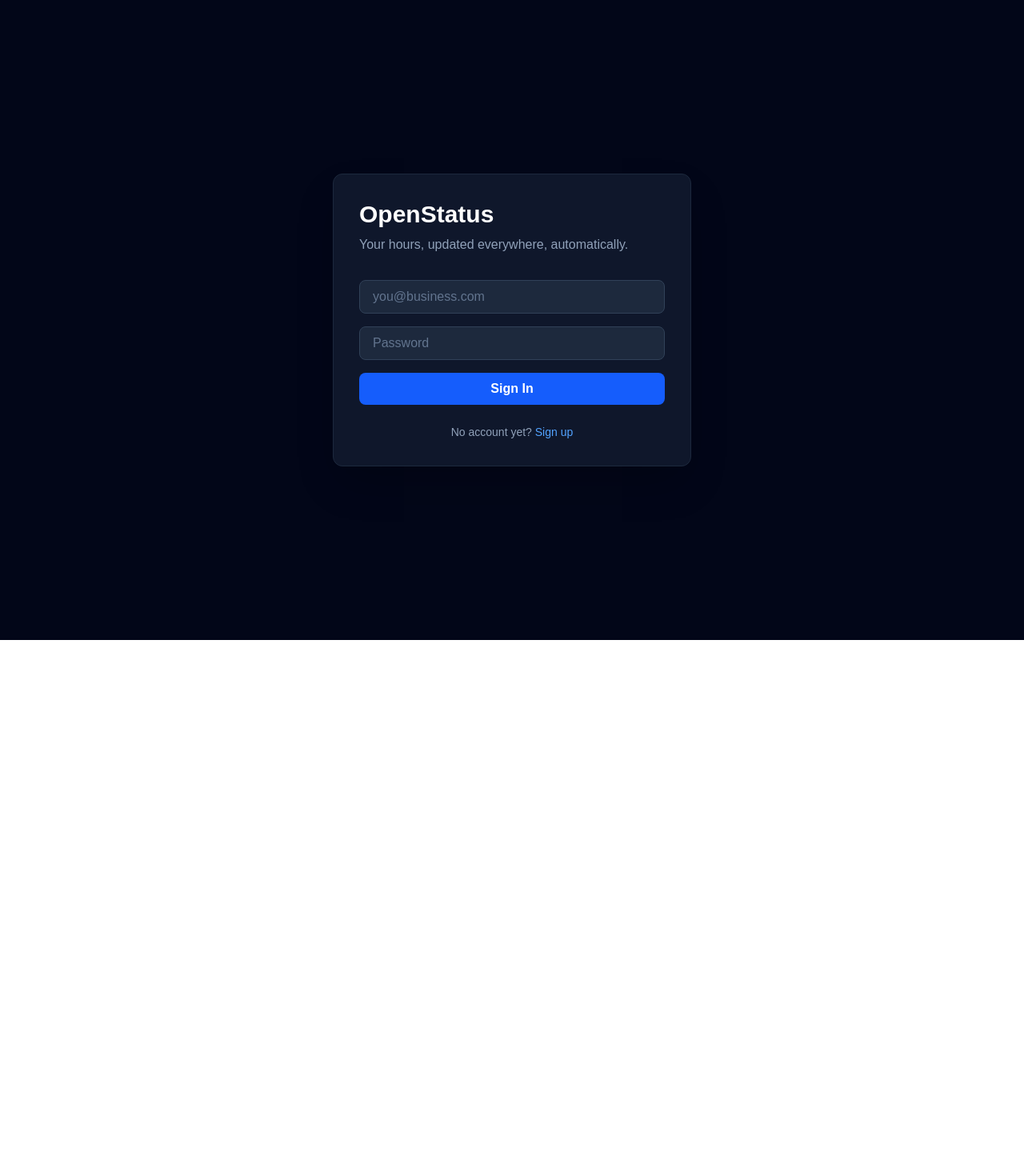
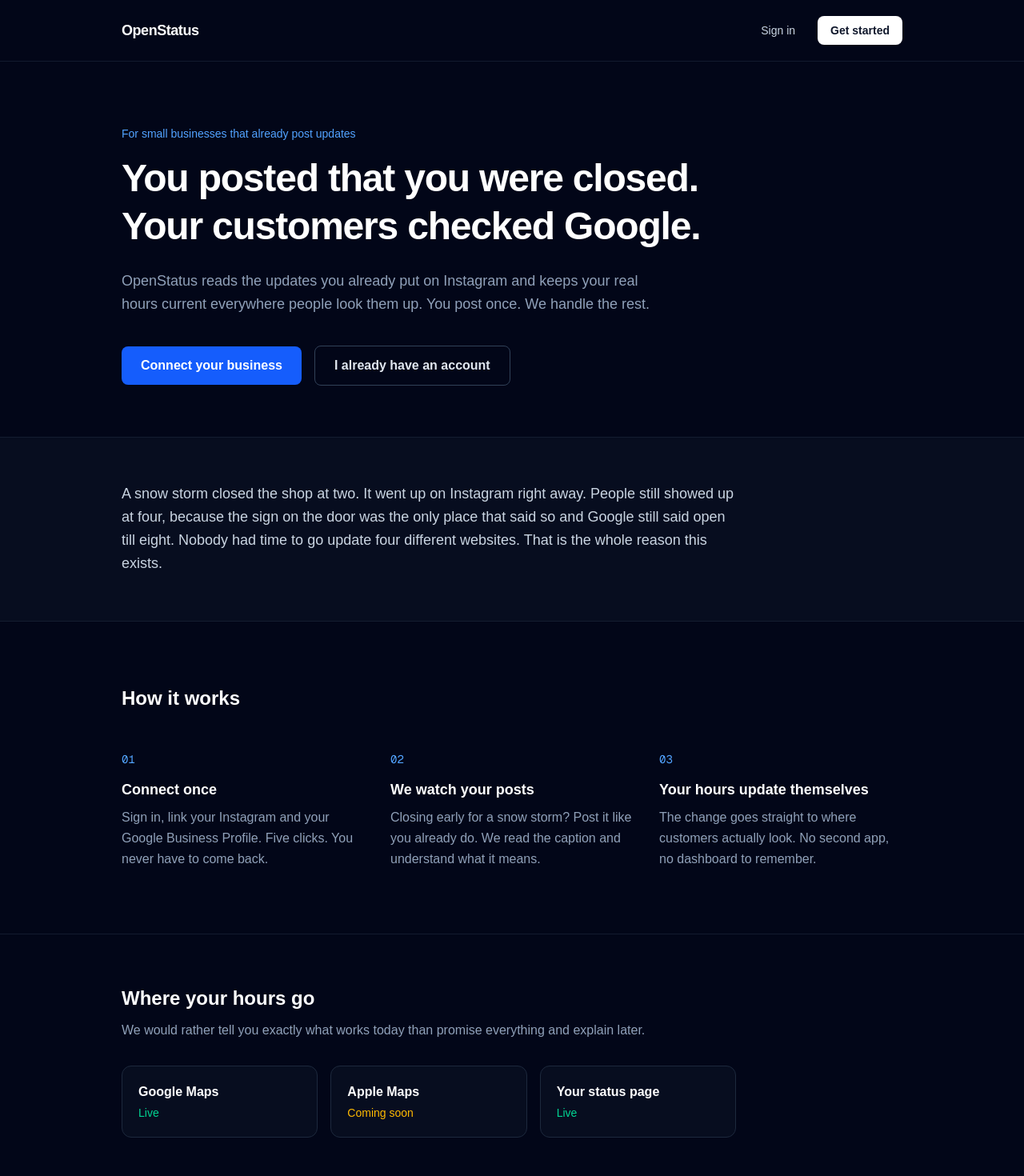
Before and after one commit to emmawest302-sketch/openstatus-web, a Next.js app: page / in a window 1280 px wide. Shown: the top 1470 px of the page at 80% size. Before the commit the page ends 800 px from the top, so only its background shows below. Built offline with nearby package versions, Linux system fonts and the light colour scheme; no server answers.

Commit message:
Add landing page explaining the product

```diff
--- a/src/app/page.tsx
+++ b/src/app/page.tsx
@@ -1,78 +1,152 @@
-'use client';
+const steps = [
+  {
+    n: '01',
+    title: 'Connect once',
+    body: 'Sign in, link your Instagram and your Google Business Profile. Five clicks. You never have to come back.',
+  },
+  {
+    n: '02',
+    title: 'We watch your posts',
+    body: 'Closing early for a snow storm? Post it like you already do. We read the caption and understand what it means.',
+  },
+  {
+    n: '03',
+    title: 'Your hours update themselves',
+    body: 'The change goes straight to where customers actually look. No second app, no dashboard to remember.',
+  },
+];
 
-import { useState } from 'react';
-import { useRouter } from 'next/navigation';
-import { supabase } from '@/lib/supabase';
+export default function HomePage() {
+  return (
+    <div className="min-h-screen bg-slate-950 text-slate-100">
+      <header className="border-b border-slate-800/60">
+        <div className="max-w-5xl mx-auto px-6 py-5 flex items-center justify-between">
+          <span className="text-lg font-bold tracking-tight text-white">
+            OpenStatus
+          </span>
+          <div className="flex items-center gap-3">
+            <a
+              href="/login"
+              className="px-4 py-2 text-sm text-slate-300 hover:text-white transition"
+            >
+              Sign in
+            </a>
+            <a
+              href="/signup"
+              className="px-4 py-2 text-sm bg-white text-slate-900 font-semibold rounded-lg hover:bg-slate-200 transition"
+            >
+              Get started
+            </a>
+          </div>
+        </div>
+      </header>
 
-export default function LoginPage() {
-  const [email, setEmail] = useState('');
-  const [password, setPassword] = useState('');
-  const [loading, setLoading] = useState(false);
-  const [error, setError] = useState('');
-  const router = useRouter();
+      <section className="max-w-5xl mx-auto px-6 pt-20 pb-16">
+        <p className="text-sm font-medium text-blue-400 mb-4">
+          For small businesses that already post updates
+        </p>
+        <h1 className="text-4xl sm:text-5xl font-bold tracking-tight text-white leading-tight max-w-3xl">
+          You posted that you were closed. Your customers checked Google.
+        </h1>
+        <p className="mt-6 text-lg text-slate-400 max-w-2xl leading-relaxed">
+          OpenStatus reads the updates you already put on Instagram and keeps
+          your real hours current everywhere people look them up. You post once.
+          We handle the rest.
+        </p>
+        <div className="mt-9 flex flex-wrap items-center gap-4">
+          <a
+            href="/signup"
+            className="px-6 py-3 bg-blue-600 hover:bg-blue-700 text-white font-semibold rounded-lg transition"
+          >
+            Connect your business
+          </a>
+          <a
+            href="/login"
+            className="px-6 py-3 border border-slate-700 hover:border-slate-500 text-slate-200 font-semibold rounded-lg transition"
+          >
+            I already have an account
+          </a>
+        </div>
+      </section>
 
-  const handleLogin = async (e: React.FormEvent) => {
-    e.preventDefault();
-    setLoading(true);
-    setError('');
-    try {
-      const { data, error } = await supabase.auth.signInWithPassword({
-        email,
-        password,
-      });
-      if (error) throw error;
-      if (data.user) router.push('/dashboard');
-    } catch (err) {
-      setError(err instanceof Error ? err.message : 'Login failed');
-    } finally {
-      setLoading(false);
-    }
-  };
+      <section className="border-y border-slate-800/60 bg-slate-900/40">
+        <div className="max-w-5xl mx-auto px-6 py-14">
+          <p className="text-slate-300 leading-relaxed max-w-3xl text-lg">
+            A snow storm closed the shop at two. It went up on Instagram right
+            away. People still showed up at four, because the sign on the door
+            was the only place that said so and Google still said open till
+            eight. Nobody had time to go update four different websites. That is
+            the whole reason this exists.
+          </p>
+        </div>
+      </section>
 
-  return (
-    <div className="min-h-screen bg-slate-950 flex items-center justify-center p-4">
-      <div className="w-full max-w-md bg-slate-900 border border-slate-800 rounded-xl shadow-2xl p-8">
-        <h1 className="text-3xl font-bold text-white mb-2">OpenStatus</h1>
-        <p className="text-slate-400 mb-8">
-          Your hours, updated everywhere, automatically.
-        </p>
+      <section className="max-w-5xl mx-auto px-6 py-20">
+        <h2 className="text-2xl font-bold text-white mb-12">How it works</h2>
+        <div className="grid gap-8 md:grid-cols-3">
+          {steps.map((s) => (
+            <div key={s.n}>
+              <span className="text-sm font-mono text-blue-400">{s.n}</span>
+              <h3 className="mt-3 text-lg font-semibold text-white">
+                {s.title}
+              </h3>
+              <p className="mt-2 text-slate-400 leading-relaxed">{s.body}</p>
+            </div>
+          ))}
+        </div>
+      </section>
 
-        <form onSubmit={handleLogin} className="space-y-4">
-          <input
-            type="email"
-            value={email}
-            onChange={(e) => setEmail(e.target.value)}
-            placeholder="you@business.com"
-            className="w-full px-4 py-2 bg-slate-800 border border-slate-700 rounded-lg text-white placeholder-slate-500 focus:outline-none focus:border-blue-500"
-            required
-          />
-          <input
-            type="password"
-            value={password}
-            onChange={(e) => setPassword(e.target.value)}
-            placeholder="Password"
-            className="w-full px-4 py-2 bg-slate-800 border border-slate-700 rounded-lg text-white placeholder-slate-500 focus:outline-none focus:border-blue-500"
-            required
-          />
+      <section className="border-t border-slate-800/60">
+        <div className="max-w-5xl mx-auto px-6 py-16">
+          <h2 className="text-2xl font-bold text-white mb-3">
+            Where your hours go
+          </h2>
+          <p className="text-slate-400 mb-8 max-w-2xl">
+            We would rather tell you exactly what works today than promise
+            everything and explain later.
+          </p>
+          <div className="grid gap-4 sm:grid-cols-3 max-w-3xl">
+            <div className="border border-slate-800 rounded-xl p-5 bg-slate-900/40">
+              <p className="font-semibold text-white">Google Maps</p>
+              <p className="mt-1 text-sm text-emerald-400">Live</p>
+            </div>
+            <div className="border border-slate-800 rounded-xl p-5 bg-slate-900/40">
+              <p className="font-semibold text-white">Apple Maps</p>
+              <p className="mt-1 text-sm text-amber-400">Coming soon</p>
+            </div>
+            <div className="border border-slate-800 rounded-xl p-5 bg-slate-900/40">
+              <p className="font-semibold text-white">Your status page</p>
+              <p className="mt-1 text-sm text-emerald-400">Live</p>
+            </div>
+          </div>
+        </div>
+      </section>
 
-          {error ? <p className="text-sm text-red-400">{error}</p> : null}
+      <section className="border-t border-slate-800/60 bg-slate-900/40">
+        <div className="max-w-5xl mx-auto px-6 py-20 text-center">
+          <h2 className="text-3xl font-bold text-white">
+            Stop losing customers to old hours.
+          </h2>
+          <p className="mt-4 text-slate-400">
+            Setup takes about five minutes, once.
+          </p>
+          <a
+            href="/signup"
+            className="inline-block mt-8 px-7 py-3 bg-blue-600 hover:bg-blue-700 text-white font-semibold rounded-lg transition"
+          >
+            Get started
+          </a>
+        </div>
+      </section>
 
-          <button
-            type="submit"
-            disabled={loading}
-            className="w-full bg-blue-600 hover:bg-blue-700 disabled:opacity-50 text-white font-semibold py-2 rounded-lg transition"
-          >
-            {loading ? 'Signing in...' : 'Sign In'}
-          </button>
-        </form>
-
-        <p className="text-sm text-slate-400 text-center mt-6">
-          No account yet?{' '}
-          <a href="/signup" className="text-blue-400 hover:text-blue-300">
-            Sign up
+      <footer className="border-t border-slate-800/60">
+        <div className="max-w-5xl mx-auto px-6 py-8 flex flex-wrap gap-4 items-center justify-between text-sm text-slate-500">
+          <span>OpenStatus</span>
+          <a href="/login" className="hover:text-slate-300 transition">
+            Sign in
           </a>
-        </p>
-      </div>
+        </div>
+      </footer>
     </div>
   );
 }
```
